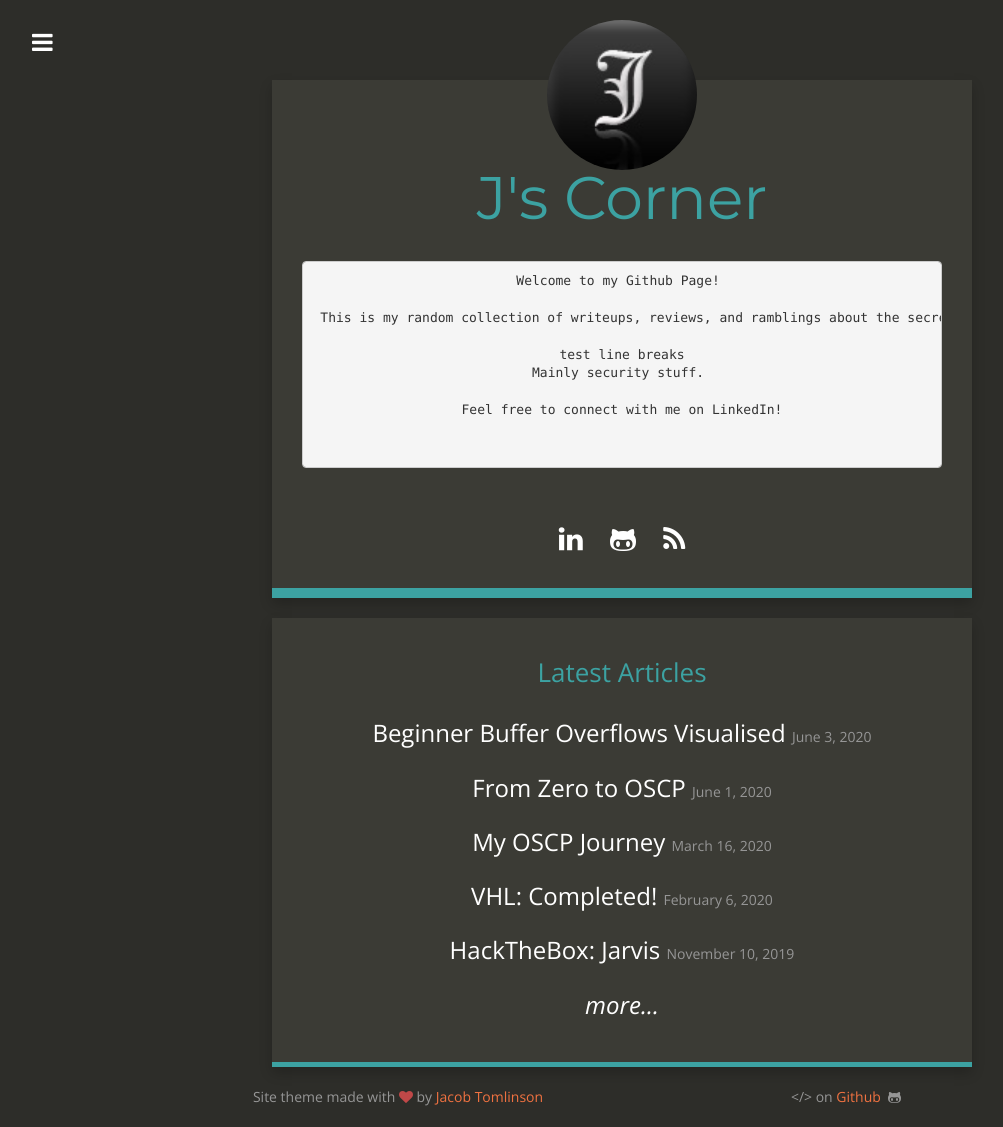
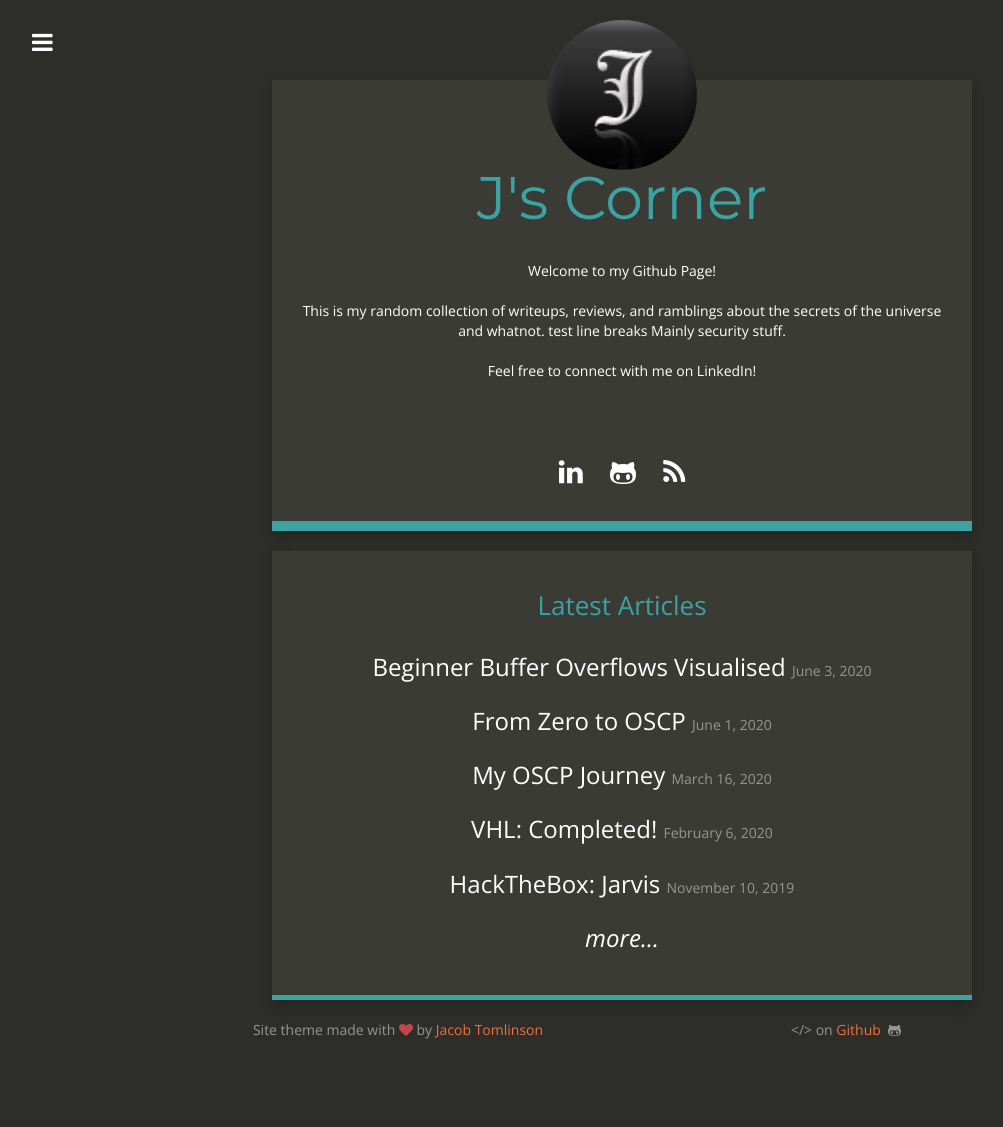
Before and after one commit to Dreamscent/Dreamscent.github.io, a Jekyll site: the page built from index.html, in a window 1280 px wide. Shown: the whole page, without its empty margins (18-1021 px from the left). Built offline with Jekyll 4.4.1, drawn with Linux system fonts in a browser that asks for light colours; nearby versions of some CDN libraries; after the commit the page ends 1060 px from its top, so only the background shows below that.

Commit message:
Update index.html

```diff
--- a/index.html
+++ b/index.html
@@ -16,7 +16,7 @@ make-smaller-titles: true
             <h1 class="header author-header" itemprop="headline">{{ site.title }}</h1>
 
             <div class="author-text">
-                <pre style="front-size: 14px;">{{ site.title_description }}</pre>
+                <p style="front-size: 20px;">{{ site.title_description }}</pre>
             </div>
 
             {% include social_links.html %}
```
